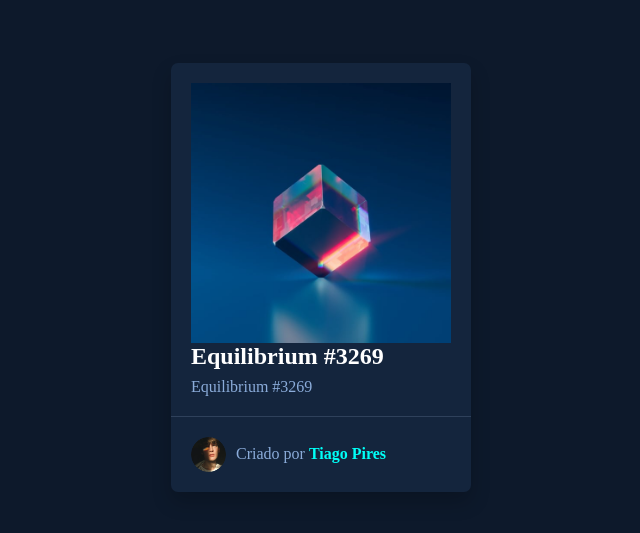
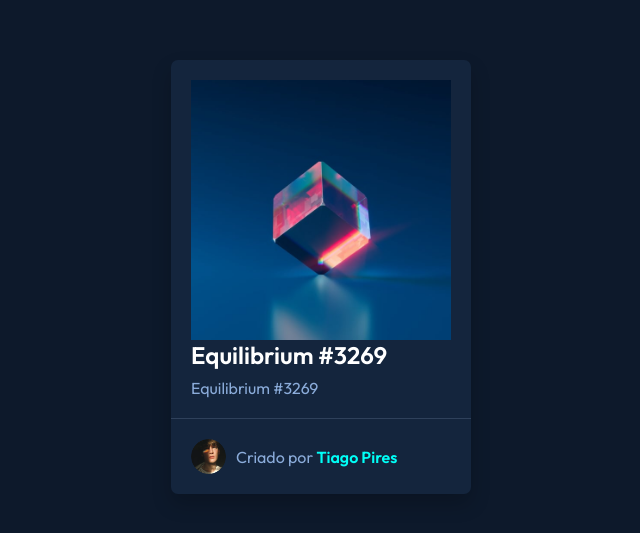
Before and after one commit to tpires1041/trabalho-ger-ncia-portifolio, a plain HTML site: page index.html in a window 1280 px wide. Shown: the part 123-656 px from the top of the page, without its empty margins (319-959 px from the left). Drawn offline with Linux system fonts and the light colour scheme.

Commit message:
Fonts
Changed fonts using googles fonts and css

```diff
--- a/style.css
+++ b/style.css
@@ -1,3 +1,5 @@
+@import url('https://fonts.googleapis.com/css2?family=Outfit:wght@300;400;600&display=swap');
+
 * {
     margin: 0;
     padding: 0;
@@ -10,6 +12,7 @@ body {
     justify-content: center;
     height: 100vh;
     background-color: hsl(217, 54%, 11%);
+    font-family: 'Outfit', sans-serif;
 }
 
 .container {
```
